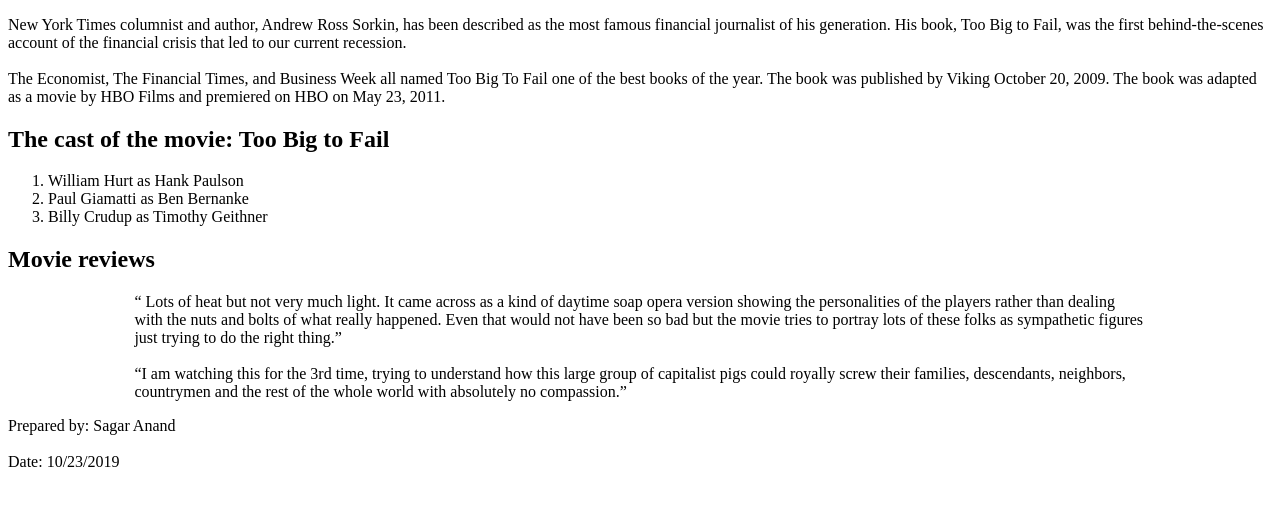
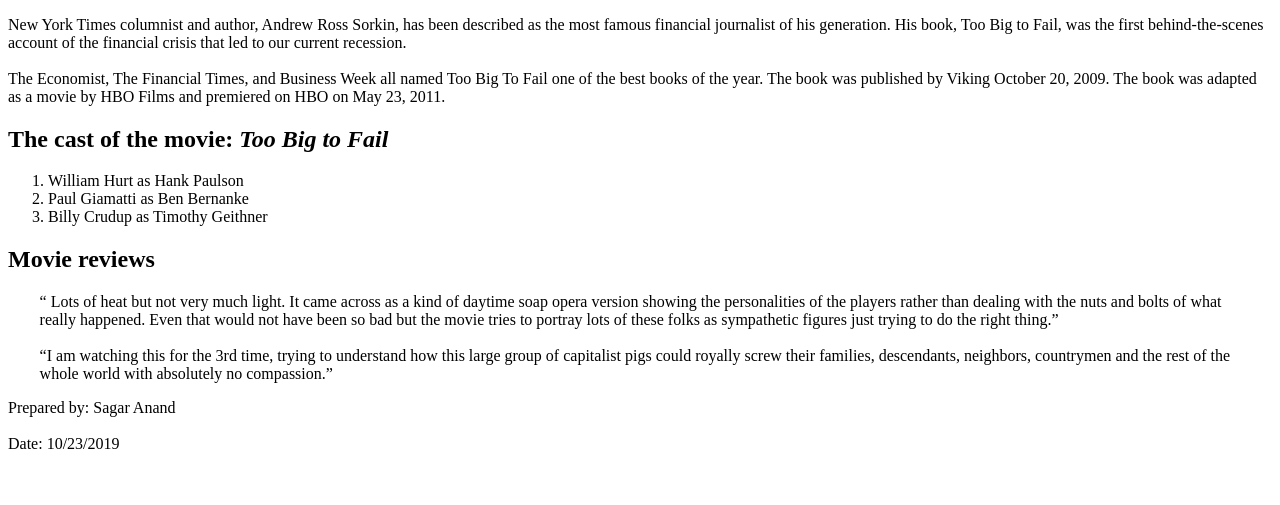
Before and after one commit to sageanand/A09, a plain HTML site: page index.html in a window 1280 px wide. Shown: the part 159-664 px from the top of the page. Drawn offline with Linux system fonts and the light colour scheme.

Commit message:
Update index.html

```diff
--- a/index.html
+++ b/index.html
@@ -20,7 +20,7 @@
 		of the year. The book was published by Viking October 20, 2009. The book was adapted as a movie by
 		HBO Films and premiered on HBO on May 23, 2011. </p>
 
-	<h2>The cast of the movie: Too Big to Fail</h2>
+	<h2>The cast of the movie: <i>Too Big to Fail</i></h2>
 
 		<ol>
 			<li>William Hurt as Hank Paulson</li>
@@ -30,7 +30,7 @@
 
 	<h2> Movie reviews </h2>
 
-	<p style="margin-left:10%; margin-right:10%;"> <q> Lots of heat but not very much light. It came across as a kind of
+	<p style="margin-left:2.5%; margin-right:2.5%;"> <q> Lots of heat but not very much light. It came across as a kind of
 		daytime soap opera version showing the
 		personalities of the players rather than dealing with the nuts and bolts of what really happened.
 		Even that would not have been so bad but the movie tries to portray lots of these folks as sympathetic
```
